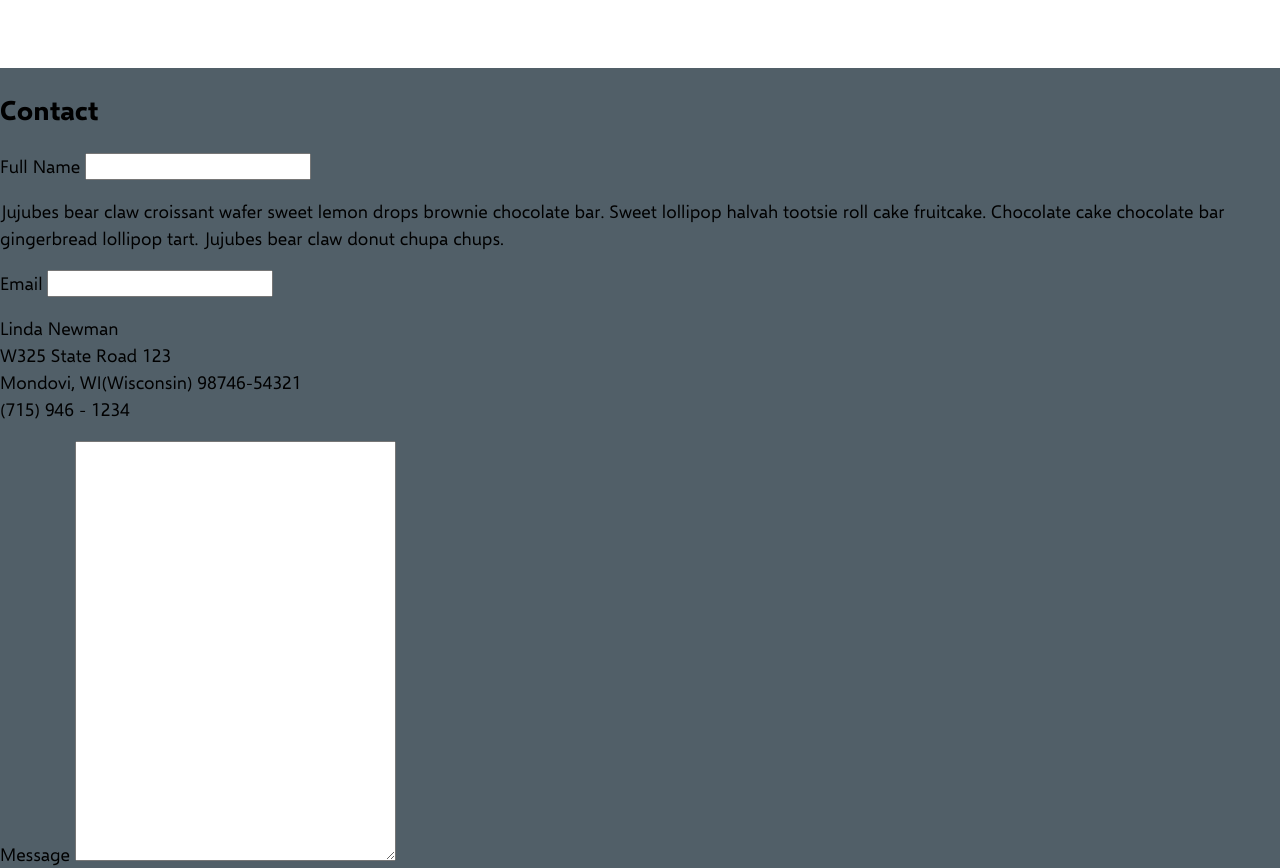
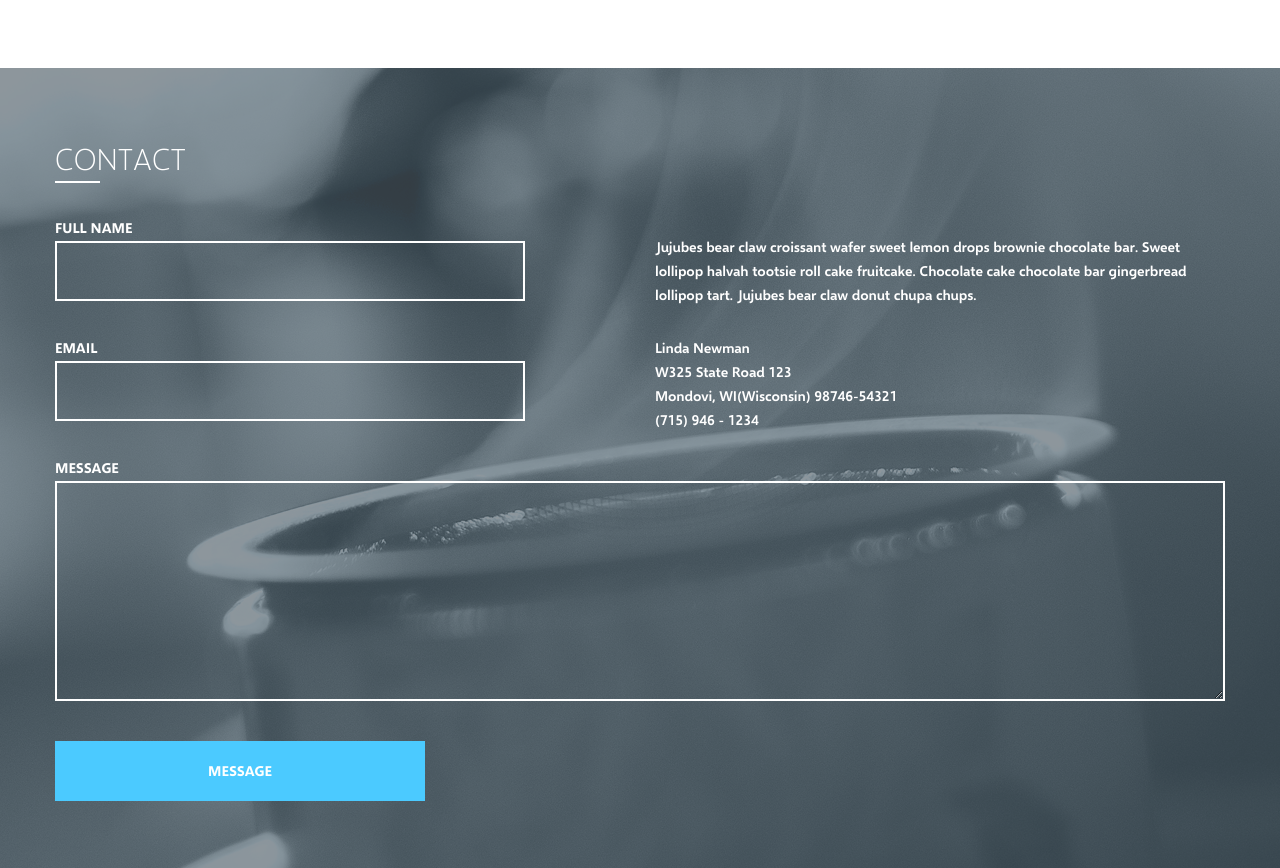
Before and after one commit to vigntom/web-blueasy, a website: page src/index.html in a window 1280 px wide. Shown: the part 3620-4488 px from the top of the page. Drawn offline with nearby package versions, Linux system fonts and the light colour scheme; files that its build step writes are made by us from their sources; files whose address does not match are found by name.

Commit message:
Styling main-contact

```diff
--- a/src/index.html
+++ b/src/index.html
@@ -286,45 +286,49 @@
       </div>
     </section>
 
-    <section id="contact" class="main-contact">
-      <h2 class="main-contact__title">Contact</h2>
+    <section class="main-contact section">
+      <div class="container">
+        <h2 class="main-contact__title section__title">Contact</h2>
 
-      <form class="main-contact__form form" action="https://postman-echo.com/post" method="post">
-        <div class="form__row">
+        <form class="main-contact__form contact-form form" action="https://postman-echo.com/post" method="post">
+          <div class="contact-form__grid">
+            <div class="form__col">
               <p class="form__group">
-            <label class="form__label" for="contact-full-name">Full Name</label>
-            <input id="contact-full-name" class="form__control" type="text" name="full-name" required>
+                <label class="contact-form__label" for="contact-full-name">Full Name</label>
+                <input id="contact-full-name" class="contact-form__control" type="text" name="full-name" required>
               </p>
 
               <p class="form__group">
+                <label class="contact-form__label" for="contact-email">Email</label>
+                <input id="contact-email" class="contact-form__control" type="email" name="email" required>
+              </p>
+            </div>
+
+            <div class="form__col form__col--text">
+              <p class="contact-form__text">
                 Jujubes bear claw croissant wafer sweet lemon drops brownie chocolate bar.
                 Sweet lollipop halvah tootsie roll cake fruitcake.
                 Chocolate cake chocolate bar gingerbread lollipop tart.
                 Jujubes bear claw donut chupa chups.
               </p>
-        </div>
 
-        <div class="form-row">
-          <p class="form__group">
-            <label class="form__label" for="contact-email">Email</label>
-            <input id="contact-email" class="form__control" type="email" name="email" required>
-          </p>
-
-          <p class="form__group">
+              <p class="contact-form__text">
                 Linda Newman
                 <br> W325 State Road 123
                 <br> Mondovi, WI(Wisconsin) 98746-54321
                 <br> (715) 946 - 1234
               </p>
             </div>
+          </div>
 
-        <p class="form__group">
-          <label class="form__label" for="contact-message">Message</label>
-          <textarea id="contact-message" class="form__control" name="message" cols="30" rows="20"></textarea>
+          <p class="form__group contact-form__message">
+            <label class="contact-form__label" for="contact-message">Message</label>
+            <textarea id="contact-message" class="contact-form__control" name="message" cols="30" rows="20"></textarea>
           </p>
 
-        <button class="form__submit btn" type="submit">Message</button>
+          <button class="contact-form__submit btn" type="submit">Message</button>
         </form>
+      </div>
     </section>
   </main>
 
--- /dev/null
+++ b/src/sass/components/main-contact.scss
@@ -0,0 +1,89 @@
+.main-contact {
+  position: relative;
+  min-height: 814px;
+  color: $color-white;
+  font-size: 14px;
+
+  &::before {
+    content: "";
+    position: absolute;
+    z-index: -1;
+    top: 0;
+    right: 0;
+    bottom: 0;
+    left: 0;
+    opacity: 0.35;
+    background-image: url("../img/bg-contact.jpg");
+    background-repeat: no-repeat;
+    background-position: center top;
+  }
+}
+
+.contact-form {
+  padding-top: 2px;
+  line-height: 27px;
+}
+
+.contact-form__label {
+  font-weight: 700;
+  text-transform: uppercase;
+}
+
+.contact-form__text {
+  width: 570px;
+  margin: 21px 0 8px;
+  font-weight: 600;
+}
+
+.contact-form__control {
+  padding: 18px 10px 22px;
+  border: 2px solid $color-white;
+  background-color: inherit;
+  color: $color-white;
+  font-weight: 600;
+}
+
+.contact-form__grid {
+  display: flex;
+  justify-content: space-between;
+}
+
+.form__col {
+  display: flex;
+  flex-direction: column;
+}
+
+.form__col--text {
+  margin-top: 29px;
+  letter-spacing: -0.12px;
+  line-height: 24px;
+}
+
+.form__group {
+  display: flex;
+  flex-direction: column;
+  width: 470px;
+  margin: 29px 0 4px;
+}
+
+.contact-form__message {
+  width: 100%;
+  height: 247px;
+  margin: 14px 0 0;
+}
+
+.contact-form__submit {
+  width: 370px;
+  margin-top: 40px;
+  padding: 20px 5px;
+  transition: border 0.3s ease-out;
+  border: 2px solid $color-primary;
+  background-color: $color-primary;
+  color: $color-white;
+  font-weight: 700;
+  text-transform: uppercase;
+
+  &:hover {
+    border: 2px solid white(0.7);
+  }
+}
--- a/src/sass/components/main-whois.scss
+++ b/src/sass/components/main-whois.scss
@@ -1,10 +1,10 @@
 .main-whois {
   position: relative;
   min-height: 349px;
-  padding-top: 83px;
+  padding-top: 87px;
+  padding-bottom: 69px;
   color: $color-white;
   font-size: 14px;
-  line-height: 1.72;
 
   &::before {
     content: "";
@@ -26,11 +26,12 @@
   flex-wrap: wrap;
   justify-content: space-between;
   padding-top: 19px;
+  line-height: 1.72;
 }
 
 .main-whois__text {
   width: 570px;
-  margin: 12px 0;
+  margin: 14px 0 11px;
 }
 
 .main-whois__text--enlarged {
--- a/src/sass/style.scss
+++ b/src/sass/style.scss
@@ -17,3 +17,4 @@
 @import "components/main-twitter";
 @import "components/main-whois";
 @import "components/main-testimonials";
+@import "components/main-contact";
```
Lines whose indentation alone changed are shown as unchanged.
